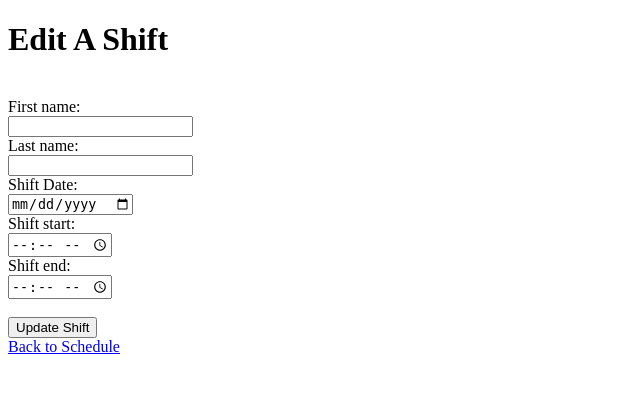
After one commit to gavincorlette/shift-scheduler, a Flask app: template templates/edit-shift.html in a window 1280 px wide. The commit adds this page. Shown: the top 393 px of the page, without its empty margins (0-640 px from the left). Run offline with Flask 3, Linux system fonts and the light colour scheme; the template is opened without the code that fills it, so the values that code supplies are empty.

Commit message:
Edit button working

```diff
--- a/main.py
+++ b/main.py
@@ -38,7 +38,37 @@ def add_shift():
 # Function to edit shift
 @app.route("/edit-shift", methods=["GET", "POST"])
 def edit_shift():
-    return redirect(url_for("schedule"))
+    # Set shift ID as the value from the query string in the URL
+    shift_id = int(request.args.get("id"))
+    # Check if method is GET request
+    if request.method == 'GET':
+        shift_to_edit = None
+        # Loop and find shift based on shift ID
+        for shift in shift_list:
+            if shift["ID"] == shift_id:
+                shift_to_edit = shift
+        return render_template("edit-shift.html", shift=shift_to_edit)
+
+    # Check if method is a POST request
+    if request.method == 'POST':
+        # Grab form data
+        fname = request.form.get("fname")
+        lname = request.form.get("lname")
+        # Convert date and time
+        date = datetime.strptime(request.form.get("date"), "%Y-%m-%d")
+        start = datetime.strptime(request.form.get("start"), "%H:%M")
+        end = datetime.strptime(request.form.get("end"), "%H:%M")
+
+        # Loop through and update data
+        for shift in shift_list:
+            if shift['ID'] == shift_id:
+                shift['First Name'] = fname
+                shift['Last Name'] = lname
+                # Format date and time
+                shift['Date'] = date.strftime("%b %d, %Y")
+                shift['Start Time'] = start.strftime("%I:%M %p")
+                shift['End Time'] = end.strftime("%I:%M %p")
+        return redirect(url_for("schedule"))
 
 # Function to delete shift
 @app.route("/delete-shift", methods=["GET"])
--- /dev/null
+++ b/templates/edit-shift.html
@@ -0,0 +1,30 @@
+<!DOCTYPE html>
+<html>
+    <head lang="en">
+        <meta charset="UTF-8">
+        <title>Edit Shift</title>
+    </head>
+    <body>
+        <h1>Edit A Shift</h1><br>
+        <form action="/edit-shift?id={{ shift['ID'] }}" method="POST">
+            <label for="fname">First name:</label><br>
+            <input type="text" id="fname" name="fname" value="{{ shift['First Name'] }}"><br>
+
+            <label for="lname">Last name:</label><br>
+            <input type="text" id="lname" name="lname" value="{{ shift['Last Name'] }}"><br>
+
+            <label for="date">Shift Date:</label><br>
+            <input type="date" id="date" name="date" value="{{ shift['Date'] }}"><br>
+
+            <label for="start">Shift start:</label><br>
+            <input type="time" id="start" name="start" value="{{ shift['Start Time'] }}"><br>
+
+            <label for="end">Shift end:</label><br>
+            <input type="time" id="end" name="end" value="{{ shift['End Time'] }}"><br>
+            <br>
+            <input type="submit" value="Update Shift">
+            <br>
+            <a href="/schedule">Back to Schedule</a>
+        </form>
+    </body>
+</html>
```
Also changed, not shown: templates/schedule.html (+6 -2 lines).
